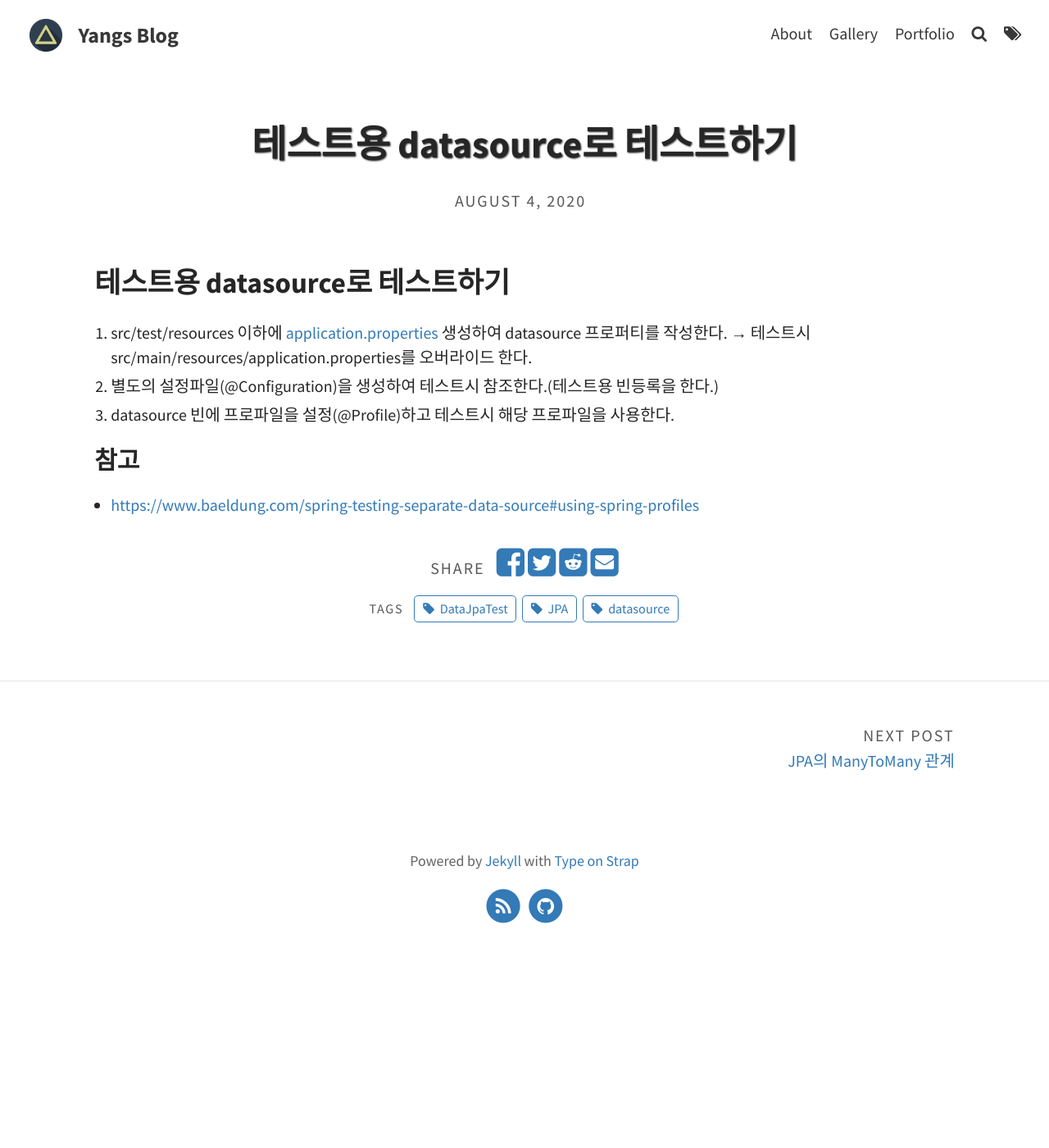
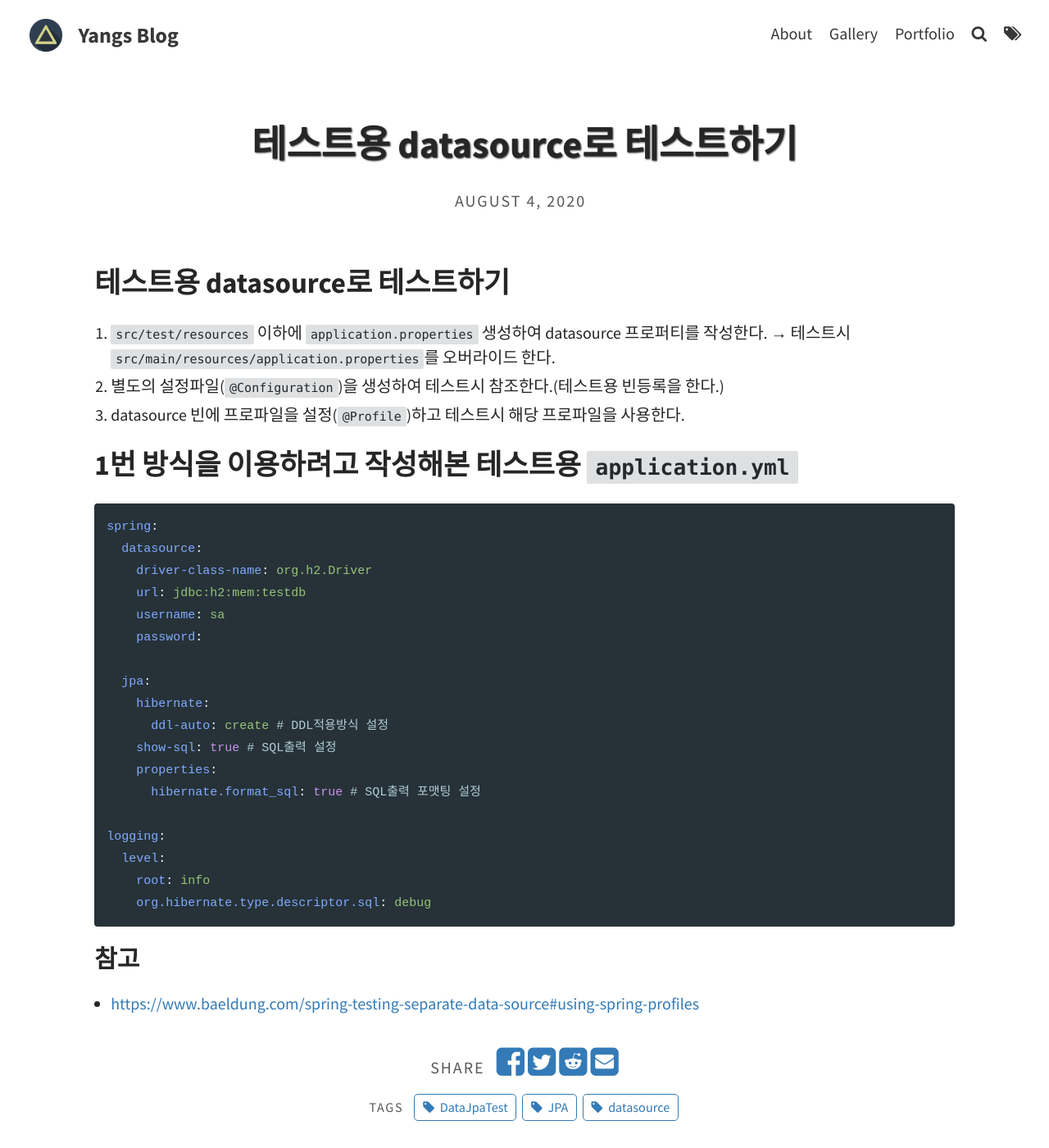
Before and after one commit to swampwar/swampwar.github.io, a Jekyll site: the page built from _posts/2020/2020-08-04-테스트용 datasource로 테스트하기.md, in a window 1280 px wide and 1400 px high. Shown: the whole window at 82% size. Built offline with Jekyll 4.4.1, drawn with Linux system fonts in a browser that asks for light colours.

Commit message:
포스팅~

````diff
--- a/_posts/2020/2020-08-04-테스트용 datasource로 테스트하기.md
+++ b/_posts/2020/2020-08-04-테스트용 datasource로 테스트하기.md
@@ -6,9 +6,32 @@ tags: [JPA, datasource, DataJpaTest]
 
 ## 테스트용 datasource로 테스트하기
 
-1. src/test/resources 이하에 [application.properties](http://application.properties) 생성하여 datasource 프로퍼티를 작성한다. → 테스트시 src/main/resources/application.properties를 오버라이드 한다.
-2. 별도의 설정파일(@Configuration)을 생성하여 테스트시 참조한다.(테스트용 빈등록을 한다.)
-3. datasource 빈에 프로파일을 설정(@Profile)하고 테스트시 해당 프로파일을 사용한다.
+1. `src/test/resources` 이하에 `application.properties` 생성하여 datasource 프로퍼티를 작성한다. → 테스트시 `src/main/resources/application.properties`를 오버라이드 한다.
+2. 별도의 설정파일(`@Configuration`)을 생성하여 테스트시 참조한다.(테스트용 빈등록을 한다.)
+3. datasource 빈에 프로파일을 설정(`@Profile`)하고 테스트시 해당 프로파일을 사용한다.
+
+## 1번 방식을 이용하려고 작성해본 테스트용 `application.yml`
+
+```yaml
+spring:
+  datasource:
+    driver-class-name: org.h2.Driver
+    url: jdbc:h2:mem:testdb
+    username: sa
+    password:
+
+  jpa:
+    hibernate:
+      ddl-auto: create # DDL적용방식 설정
+    show-sql: true # SQL출력 설정
+    properties:
+      hibernate.format_sql: true # SQL출력 포맷팅 설정
+
+logging:
+  level:
+    root: info
+    org.hibernate.type.descriptor.sql: debug
+```
 
 ### 참고
 
````
